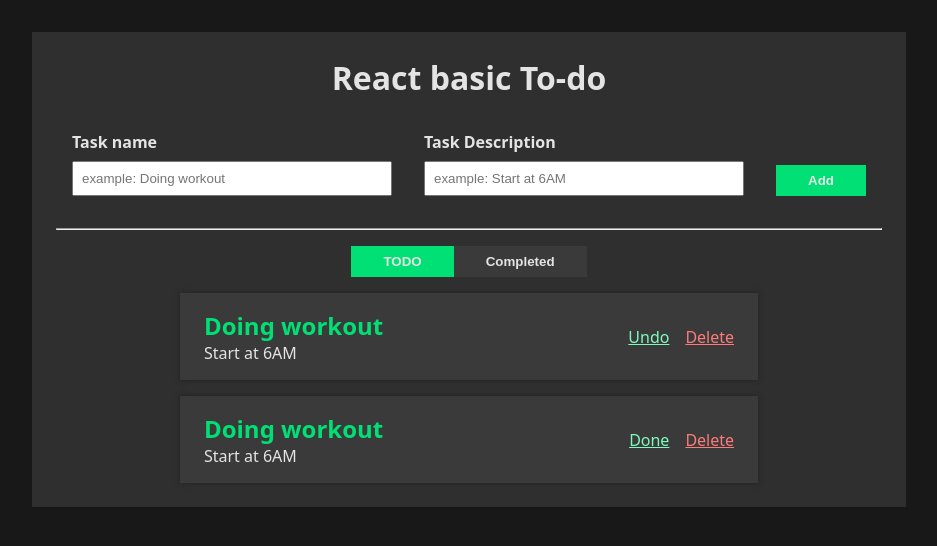
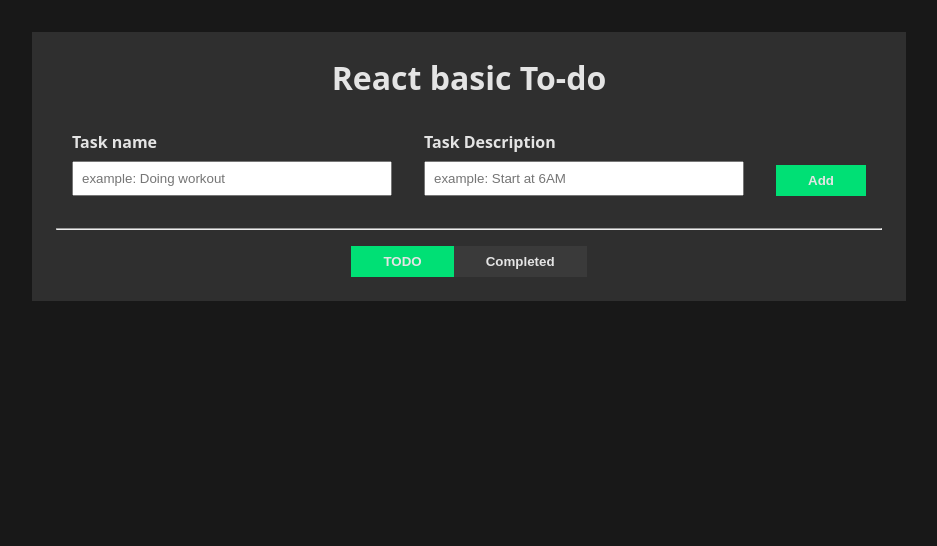
Before and after one commit to sandratraniaina/todo, a React (Vite) app: page / in a window 1280 px wide. Shown: the top 546 px of the page, without its empty margins (171-1108 px from the left). Built offline with nearby package versions, Linux system fonts and the light colour scheme.

Commit message:
feat: Change isCompleted props for Task to status and render renderedTask state variable

```diff
--- a/src/components/App/App.jsx
+++ b/src/components/App/App.jsx
@@ -7,11 +7,12 @@
 import Button from '../form/Button';
 
 const App = () => {
-    const [tasks, setTasks] = useState(JSON.parse(localStorage.getItem("task")));
-
     const filterTasks = (taskStatus) => {
         return tasks.filter((task) => task.completed == taskStatus);
     }
+
+    const [tasks, setTasks] = useState([]);
+    const [renderedTask, setRenderedTask] = useState(filterTasks("todo"));
 
     return (
         <div className='wrapper'>
@@ -24,8 +25,11 @@
                         <Button text={"TODO"} type={"button"} onClickHandler={() => { }} />
                         <Button text={"Completed"} type={"button"} onClickHandler={() => { }} neutral={true} />
                     </div>
-                    <Task taskName={"Doing workout"} taskDescription={"Start at 6AM"} isCompleted={true} />
-                    <Task taskName={"Doing workout"} taskDescription={"Start at 6AM"} isCompleted={false} />
+                    {
+                        renderedTask.map((task) => {
+                            <Task taskName={task.name} taskDescription={task.description} status={task.status} />
+                        })
+                    }
                 </div>
             </div>
         </div>
--- a/src/components/task/Task.jsx
+++ b/src/components/task/Task.jsx
@@ -2,7 +2,7 @@
 
 import './Task.css';
 
-const Task = ({ taskName, taskDescription, isCompleted, deleteHandler, updateHandler }) => {
+const Task = ({ taskName, taskDescription, status, deleteHandler, updateHandler }) => {
     return (
         <div className='task'>
             <div className='task__details'>
@@ -10,7 +10,7 @@
                 <p className='task__description' >{taskDescription}</p>
             </div>
             <div className='task__actions'>
-                <p className='task__action update' onClick={updateHandler}>{isCompleted ? "Undo" : "Done"}</p>
+                <p className='task__action update' onClick={updateHandler}>{status.toUpperCase()}</p>
                 <p className='task__action delete' onClick={deleteHandler}>Delete</p>
             </div>
         </div>
```
